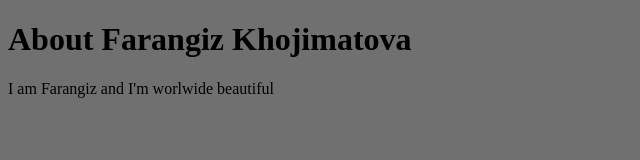
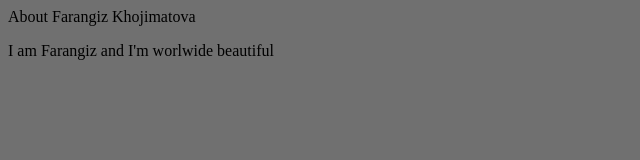
Before and after one commit to Faran61/rsschool-cv, a plain HTML site: page index.html in a window 1280 px wide. Shown: the whole page, without its empty margins (0-640 px from the left). Drawn offline with Linux system fonts and the light colour scheme.

Commit message:
fix: changed h1 to h

```diff
--- a/index.html
+++ b/index.html
@@ -4,7 +4,7 @@
    	<link rel="stylesheet" href="style.css">
       <title>About me</title>
    </head>
-   <h1>About Farangiz Khojimatova</h1>
+   <h>About Farangiz Khojimatova</h>
    <body>
    	<p>I am Farangiz and I'm worlwide beautiful</p>
    </body>
```
